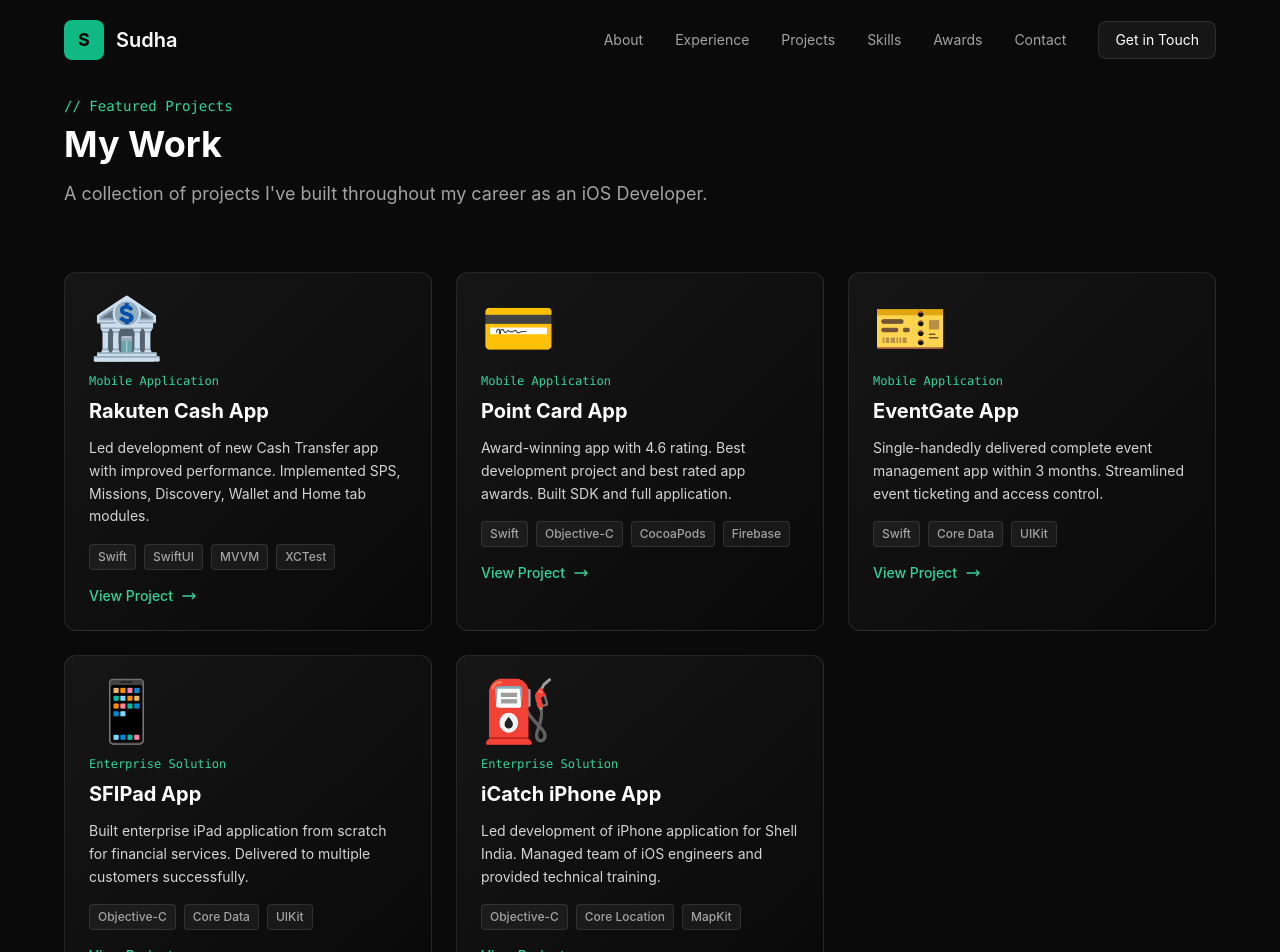
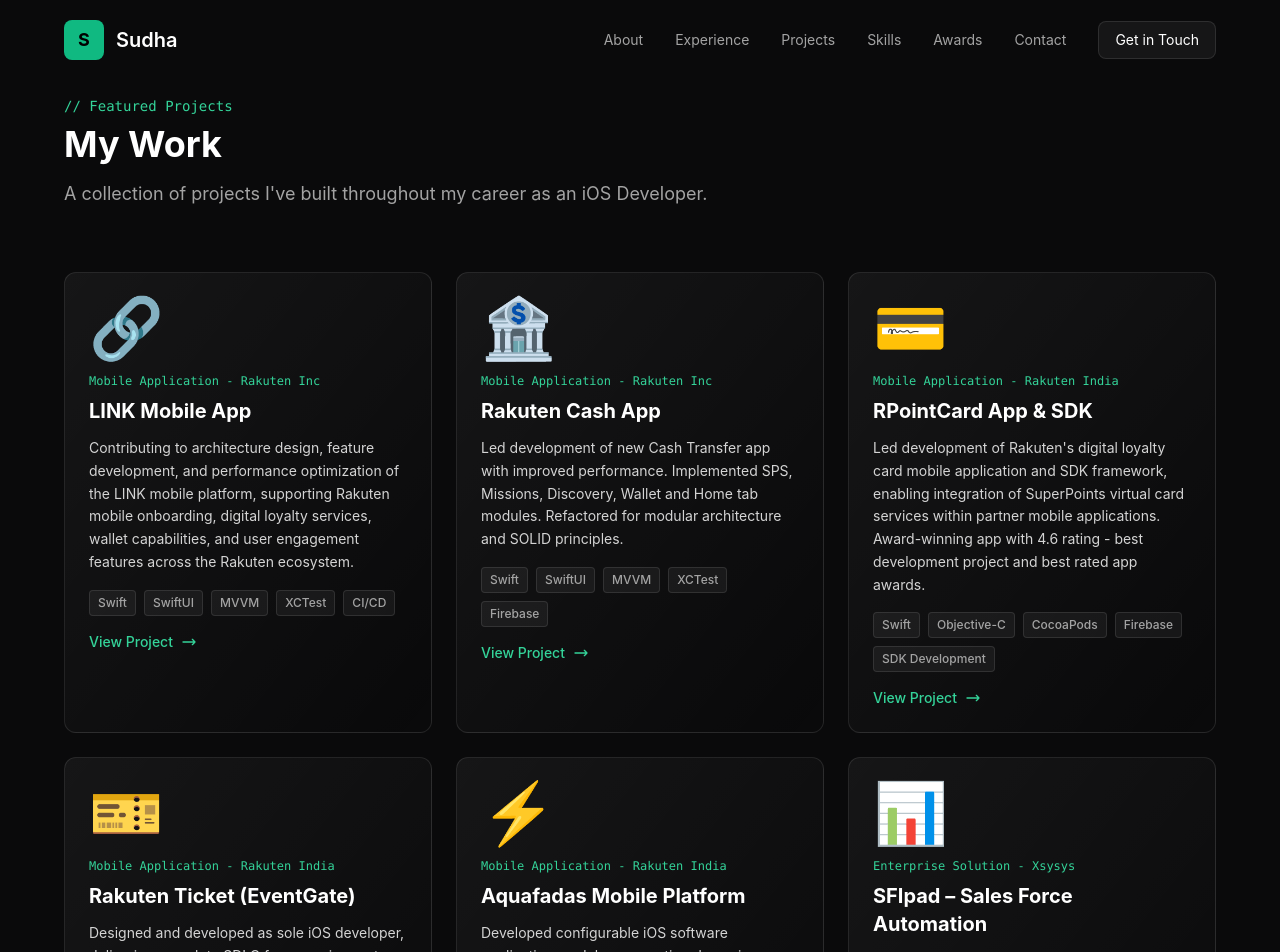
Before and after one commit to SudhaChandranBC/sudhaportfolio, a Next.js app: page /work in a window 1280 px wide. Shown: the top 952 px of the page. Built offline with nearby package versions, Linux system fonts and the light colour scheme.

Commit message:
Updated skills and experience

```diff
--- a/components/sections/Experience.tsx
+++ b/components/sections/Experience.tsx
@@ -4,24 +4,24 @@
     company: 'Rakuten Inc',
     location: 'Tokyo, Japan',
     period: 'Nov 2022 - Present',
-    description: 'Driving development of new Cash Transfer app. Improved project build time and loading time. Owner of ecosystem modules like SPS, Missions, Discovery, Wallet and Home tab.',
-    technologies: ['Swift', 'SwiftUI', 'MVVM', 'XCTest']
+    description: 'Researching, analysing, and evaluating iOS software application system requirements in collaboration with backend and product teams to define API contracts, technical specifications, and scalable mobile architecture solutions. Designing and implementing scalable iOS software application architecture using Swift and MVVM. Developing core modules including Missions, SuperPoints, Wallet, Home Platform, and RCash. Refactoring code to improve modular architecture and SOLID principles. Maintaining CI/CD pipelines and migrating build distribution to Firebase App Distribution. Contributing to AI-assisted development tooling and conducting peer code reviews.',
+    technologies: ['Swift', 'SwiftUI', 'MVVM', 'XCTest', 'CI/CD', 'Firebase', 'REST APIs']
   },
   {
     title: 'Technical Lead',
     company: 'Rakuten India',
     location: 'Bangalore, India',
     period: 'Dec 2014 - Nov 2022',
-    description: 'Led development of Point Card App and SDK, winning best development project and best rated app awards with 4.6 rating. Delivered EventGate app single-handedly within 3 months.',
-    technologies: ['Swift', 'Objective-C', 'CocoaPods', 'Firebase']
+    description: 'Researching and analysing mobile software application system requirements across multiple Rakuten digital service platforms. Designing and developing iOS applications in Swift and Objective-C, delivering modules for content navigation, filtering workflows, and subscription management. Coding RESTful APIs, token-based authentication, Firebase analytics, and SiteCatalyst tracking. Developing reusable iOS SDK components and service frameworks. Implementing iBeacon proximity detection and Core Location frameworks. Designed and developed Rakuten Ticket iOS app end-to-end as sole developer. Writing automated build scripts and configuring CI pipelines.',
+    technologies: ['Swift', 'Objective-C', 'CocoaPods', 'Firebase', 'Core Location', 'iBeacon', 'REST APIs', 'CI/CD']
   },
   {
     title: 'Senior Software Engineer',
     company: 'Xsysys Technologies',
     location: 'Bangalore, India',
     period: 'Apr 2010 - Nov 2014',
-    description: 'Built SFIPad app from scratch and delivered to customers. Led development of iCatch iPhone app for Shell India. Led team of iOS engineers and provided training.',
-    technologies: ['Objective-C', 'Core Data', 'UIKit']
+    description: 'Researching, consulting, and evaluating software application system requirements within FMCG and enterprise mobility domains to identify functional gaps and define technical specifications. Designing and developing iOS mobile applications using Objective-C and iOS SDK for employee management, customer management, visit tracking, order entry, and operational reporting. Writing source code integrated with Sybase UltraLite mobile databases and Microsoft SQL Server enterprise backend systems. Configuring MobiLink data synchronisation for offline data capture. Developing reusable components including data grids, reporting modules, and search interfaces. Configuring Apple development tools, SCM systems, and Xcode CI environments.',
+    technologies: ['Objective-C', 'Core Data', 'UIKit', 'Sybase UltraLite', 'SQL Server', 'MobiLink', 'CI/CD']
   }
 ]
 
--- a/components/sections/Skills.tsx
+++ b/components/sections/Skills.tsx
@@ -10,7 +10,16 @@
     'Cocoa Touch',
     'UIKit',
     'Core Data',
-    'XCTest'
+    'XCTest',
+    'Core Location',
+    'iBeacon'
+  ],
+  'Enterprise': [
+    'Sybase UltraLite',
+    'Microsoft SQL Server',
+    'MobiLink',
+    'RESTful APIs',
+    'Token-based Auth'
   ],
   'Tools': [
     'Xcode',
@@ -18,13 +27,21 @@
     'CocoaPods',
     'Firebase',
     'JIRA',
-    'AppStore Connect'
+    'AppStore Connect',
+    'SiteCatalyst'
   ],
   'Architecture': [
     'MVC',
     'MVVM',
     'MVM',
-    'Clean Architecture'
+    'Clean Architecture',
+    'SOLID Principles'
+  ],
+  'DevOps': [
+    'CI/CD',
+    'Fastlane',
+    'Firebase App Distribution',
+    'GitHub Actions'
   ],
   'Cloud': [
     'AWS',
--- a/components/sections/WorkSection.tsx
+++ b/components/sections/WorkSection.tsx
@@ -1,42 +1,66 @@
 const projects = [
   {
+    title: 'LINK Mobile App',
+    category: 'Mobile Application - Rakuten Inc',
+    description: 'Contributing to architecture design, feature development, and performance optimization of the LINK mobile platform, supporting Rakuten mobile onboarding, digital loyalty services, wallet capabilities, and user engagement features across the Rakuten ecosystem.',
+    technologies: ['Swift', 'SwiftUI', 'MVVM', 'XCTest', 'CI/CD'],
+    image: '🔗',
+    link: '#'
+  },
+  {
     title: 'Rakuten Cash App',
-    category: 'Mobile Application',
-    description: 'Led development of new Cash Transfer app with improved performance. Implemented SPS, Missions, Discovery, Wallet and Home tab modules.',
-    technologies: ['Swift', 'SwiftUI', 'MVVM', 'XCTest'],
+    category: 'Mobile Application - Rakuten Inc',
+    description: 'Led development of new Cash Transfer app with improved performance. Implemented SPS, Missions, Discovery, Wallet and Home tab modules. Refactored for modular architecture and SOLID principles.',
+    technologies: ['Swift', 'SwiftUI', 'MVVM', 'XCTest', 'Firebase'],
     image: '🏦',
     link: '#'
   },
   {
-    title: 'Point Card App',
-    category: 'Mobile Application',
-    description: 'Award-winning app with 4.6 rating. Best development project and best rated app awards. Built SDK and full application.',
-    technologies: ['Swift', 'Objective-C', 'CocoaPods', 'Firebase'],
+    title: 'RPointCard App & SDK',
+    category: 'Mobile Application - Rakuten India',
+    description: 'Led development of Rakuten\'s digital loyalty card mobile application and SDK framework, enabling integration of SuperPoints virtual card services within partner mobile applications. Award-winning app with 4.6 rating - best development project and best rated app awards.',
+    technologies: ['Swift', 'Objective-C', 'CocoaPods', 'Firebase', 'SDK Development'],
     image: '💳',
     link: '#'
   },
   {
-    title: 'EventGate App',
-    category: 'Mobile Application',
-    description: 'Single-handedly delivered complete event management app within 3 months. Streamlined event ticketing and access control.',
-    technologies: ['Swift', 'Core Data', 'UIKit'],
+    title: 'Rakuten Ticket (EventGate)',
+    category: 'Mobile Application - Rakuten India',
+    description: 'Designed and developed as sole iOS developer, delivering complete SDLC from requirement gathering and architecture to App Store release within two months. Implemented electronic ticketing features including purchasing, sharing, transfer, and resale functionality.',
+    technologies: ['Swift', 'Core Data', 'UIKit', 'REST APIs'],
     image: '🎫',
     link: '#'
   },
   {
-    title: 'SFIPad App',
-    category: 'Enterprise Solution',
-    description: 'Built enterprise iPad application from scratch for financial services. Delivered to multiple customers successfully.',
-    technologies: ['Objective-C', 'Core Data', 'UIKit'],
-    image: '📱',
+    title: 'Aquafadas Mobile Platform',
+    category: 'Mobile Application - Rakuten India',
+    description: 'Developed configurable iOS software application modules supporting dynamic content rendering and real-time customization, integrated Firebase analytics frameworks, and implemented subscription management workflows.',
+    technologies: ['Swift', 'Objective-C', 'Firebase', 'Analytics'],
+    image: '⚡',
     link: '#'
   },
   {
-    title: 'iCatch iPhone App',
-    category: 'Enterprise Solution',
-    description: 'Led development of iPhone application for Shell India. Managed team of iOS engineers and provided technical training.',
-    technologies: ['Objective-C', 'Core Location', 'MapKit'],
+    title: 'SFIpad – Sales Force Automation',
+    category: 'Enterprise Solution - Xsysys',
+    description: 'Led design and development of mobile enterprise iPad application supporting customer management, visit tracking, order entry, and reporting modules with offline synchronization capabilities using Sybase UltraLite and MobiLink.',
+    technologies: ['Objective-C', 'UIKit', 'Sybase UltraLite', 'MobiLink', 'SQL Server'],
+    image: '📊',
+    link: '#'
+  },
+  {
+    title: 'iCatch – Safety Incident Reporting',
+    category: 'Enterprise Solution - Xsysys',
+    description: 'Designed and developed iOS application used within Shell organization for incident reporting and employee safety compliance assessments. Progressed from Team Member to Project Lead role.',
+    technologies: ['Objective-C', 'Core Data', 'UIKit', 'Enterprise'],
     image: '⛽',
+    link: '#'
+  },
+  {
+    title: 'Sales Force+ Desktop App',
+    category: 'Enterprise Solution - Xsysys',
+    description: 'Contributed to development of PowerBuilder-based enterprise software application supporting customer management, order processing, and reporting functionality.',
+    technologies: ['PowerBuilder', 'SQL Server', 'Enterprise'],
+    image: '💻',
     link: '#'
   }
 ]
```
